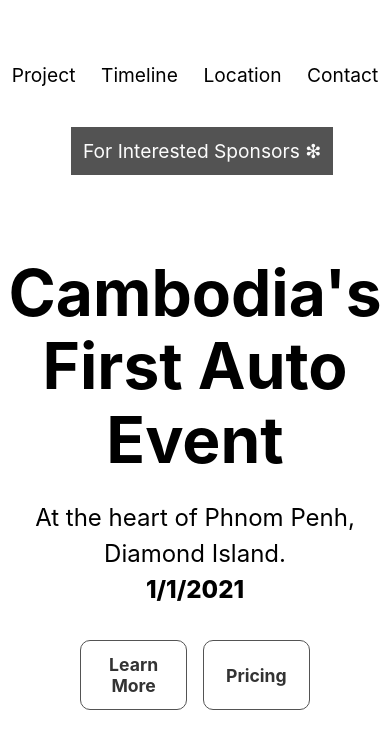
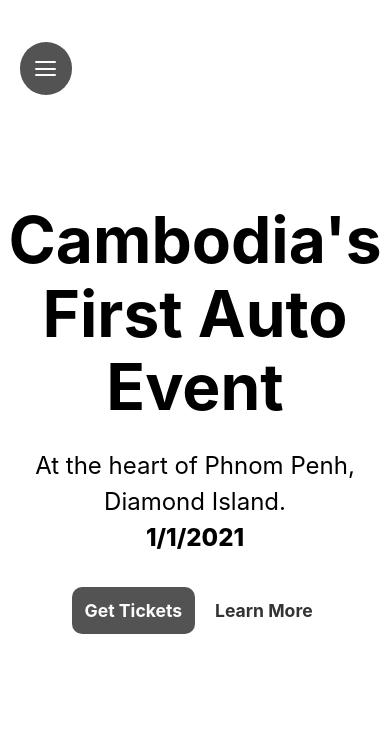
Before and after one commit to masayaShinoda/phnom-penh-car-show-site, a Next.js app: page / in a window 390 px wide. Shown: the top 748 px of the page. Built offline with nearby package versions, Linux system fonts and the light colour scheme.

Commit message:
homepage update

```diff
--- /dev/null
+++ b/components/frontpage.js
@@ -0,0 +1,29 @@
+import styles from '../styles/Frontpage.module.css'
+
+export default function Frontpage() {
+    return (
+        <main className={styles.main}>
+        <h1 className={styles.title}>
+          Cambodia's First Auto Event
+        </h1>
+
+        <p className={styles.description}>
+          At the heart of Phnom Penh, Diamond Island.
+          <br></br>
+          <span style={{ fontWeight: `800`}}>
+            1/1/2021
+          </span>
+        </p>
+        <div style={{display: `flex`, justifyContent: `center`}}>
+          <a href="/" id={styles.ticketBtn} className={styles.card} style={{display: `flex`, justifyContent: `center`, alignItems: `center`,  textAlign: `center`, padding: `0.8rem`, margin: `0.45rem`, flexBasis: `auto`}}>
+            <h3 style={{ margin: `0`, fontSize: `1.1rem` }}>Get Tickets</h3>
+          </a>
+          <a href="/" id="learnMoreBtn" className={styles.card} style={{display: `flex`, justifyContent: `center`, alignItems: `center`,  textAlign: `center`, padding: `0.8rem`, margin: `0.45rem 0`, flexBasis: `auto`, border: 0}}>
+            <h3 style={{ margin: `0`, fontSize: `1.1rem` }}>Learn More</h3>
+          </a>
+
+        </div>
+
+      </main>
+    )
+}
--- a/components/nav.js
+++ b/components/nav.js
@@ -1,15 +1,35 @@
 import styles from "../styles/Nav.module.css"
 
 export default function Nav() {
+    function openNav() {
+        document.getElementById("nav").style.display = "block"
+        document.getElementById("openNavBtn").style.display = "none"
+        document.getElementById("closeNavBtn").style.display = "block"
+    }
+    function closeNav() {
+        document.getElementById("nav").style.display = "none"
+        document.getElementById("closeNavBtn").style.display = "none"
+        document.getElementById("openNavBtn").style.display = "block"
+
+    }
     return (
         <>
-            <nav className={styles.Nav}>
+            <button id="openNavBtn" onClick={openNav} className={styles.openNavBtn}>
+                <span></span>
+                <span></span>
+                <span></span>
+            </button>
+            <button id="closeNavBtn" onClick={closeNav} className={styles.closeNavBtn} style={{display: `none`}}>
+                <span></span>
+                <span></span>
+            </button>
+            <nav id="nav" className={styles.Nav}>
                 <a href="/">Project</a>
                 <a href="/">Timeline</a>
                 <a href="/">Location</a>
                 <a href="/">Contact</a>
+                <a href="/" className={styles.ForSponsorBtn}>For Interested Sponsors &#x2747;</a>
             </nav>
-            <a href="/" className={styles.ForSponsorBtn}>For Interested Sponsors &#x2747;</a>
         </>
 
     )
--- a/pages/index.js
+++ b/pages/index.js
@@ -1,4 +1,5 @@
 import Head from 'next/head'
+import Frontpage from "../components/frontpage"
 import Nav from "../components/nav.js"
 import styles from '../styles/Home.module.css'
 
@@ -10,29 +11,8 @@ export default function Home() {
         <link rel="icon" href="/favicon.ico" />
       </Head>
       <Nav></Nav>
-      <main className={styles.main} style={{ marginTop: `12.5vh` }}>
-        <h1 className={styles.title}>
-          Cambodia's First Auto Event
-        </h1>
+      <Frontpage></Frontpage>
 
-        <p className={styles.description}>
-          At the heart of Phnom Penh, Diamond Island.
-          <br></br>
-          <span style={{ fontWeight: `800`}}>
-            1/1/2021
-          </span>
-        </p>
-        <div style={{display: `flex`}}>
-          <a href="/" className={styles.card} style={{display: `flex`, justifyContent: `center`, alignItems: `center`,  textAlign: `center`, padding: `0.8rem`, margin: `0.5rem`}}>
-            <h3 style={{ margin: `0`, fontSize: `1.1rem` }}>Learn More</h3>
-          </a>
-          <a href="/" className={styles.card} style={{display: `flex`, justifyContent: `center`, alignItems: `center`,  textAlign: `center`, padding: `0.8rem`, margin: `0.5rem`}}>
-            <h3 style={{ margin: `0`, fontSize: `1.1rem` }}>Pricing</h3>
-          </a>
-
-        </div>
-
-      </main>
 
 
     </div>
--- /dev/null
+++ b/styles/Frontpage.module.css
@@ -0,0 +1,71 @@
+.title a {
+  color: #535353;
+  text-decoration: none;
+}
+
+.title a:hover,
+.title a:focus,
+.title a:active {
+  text-decoration: underline;
+}
+
+.title {
+  margin: 0;
+  line-height: 1.15;
+  font-size: 4rem;
+}
+
+.title,
+.description {
+  text-align: center;
+}
+
+.description {
+  line-height: 1.5;
+  font-size: 1.5rem;
+}
+
+.card {
+  margin: 1rem;
+  -ms-flex-preferred-size: 45%;
+      flex-basis: 45%;
+  padding: 1.5rem;
+  text-align: left;
+  color: inherit;
+  text-decoration: none;
+  border: 1px solid #eaeaea;
+  color: #333;
+  border-color: #535353;
+  border-radius: 10px;
+  -webkit-transition: color 0.2s ease-in-out, border-color 0.2s ease-in-out;
+  transition: color 0.2s ease-in-out, border-color 0.2s ease-in-out;
+}
+
+.card h3 {
+  margin: 0 0 1rem 0;
+  font-size: 1.5rem;
+}
+
+.card p {
+  margin: 0;
+  font-size: 1.25rem;
+  line-height: 1.5;
+}
+
+#ticketBtn {
+  color: #fcfcfc;
+  background: #535353;
+  -webkit-transition: .2s ease-in-out;
+  transition: .2s ease-in-out;
+  border: 0;
+}
+
+#ticketBtn:hover {
+  background: #dbdbdb;
+  border: 0;
+}
+
+#ticketBtn:hover h3 {
+  color: #333;
+}
+/*# sourceMappingURL=Frontpage.module.css.map */
--- /dev/null
+++ b/styles/Frontpage.module.scss
@@ -0,0 +1,74 @@
+
+.title a {
+    color: #535353;
+    text-decoration: none;
+  }
+
+  .title a:hover,
+  .title a:focus,
+  .title a:active {
+    text-decoration: underline;
+  }
+
+  .title {
+    margin: 0;
+    line-height: 1.15;
+    font-size: 4rem;
+  }
+
+  .title,
+  .description {
+    text-align: center;
+  }
+
+  .description {
+    line-height: 1.5;
+    font-size: 1.5rem;
+  }
+
+.card {
+    margin: 1rem;
+    flex-basis: 45%;
+    padding: 1.5rem;
+    text-align: left;
+    color: inherit;
+    text-decoration: none;
+    border: 1px solid #eaeaea;
+    color: #333;
+    border-color: #535353;
+    border-radius: 10px;
+    transition: color 0.2s ease-in-out, border-color 0.2s ease-in-out;
+  }
+
+//   .card:hover,
+//   .card:focus,
+//   .card:active {
+//     // background: #535353;
+//     // color: #eaeaea;
+//     /* border-color: #535353; */
+//   }
+
+  .card h3 {
+    margin: 0 0 1rem 0;
+    font-size: 1.5rem;
+  }
+
+  .card p {
+    margin: 0;
+    font-size: 1.25rem;
+    line-height: 1.5;
+  }
+
+  #ticketBtn {
+    color: #fcfcfc;
+    background: #535353;
+    transition: .2s ease-in-out;
+    border: 0;
+  }
+  #ticketBtn:hover {
+    background: #dbdbdb;
+    border: 0;
+    h3 {
+      color: #333;
+    }
+  }
--- a/styles/Home.module.css
+++ b/styles/Home.module.css
@@ -1,15 +1,6 @@
 .container {
   min-height: 100vh;
   padding: 0 0.5rem;
-  display: flex;
-  flex-direction: column;
-  justify-content: center;
-  align-items: center;
-}
-
-.main {
-  padding: 5rem 0;
-  flex: 1;
   display: flex;
   flex-direction: column;
   justify-content: center;
@@ -35,32 +26,6 @@
   align-items: center;
 }
 
-.title a {
-  color: #535353;
-  text-decoration: none;
-}
-
-.title a:hover,
-.title a:focus,
-.title a:active {
-  text-decoration: underline;
-}
-
-.title {
-  margin: 0;
-  line-height: 1.15;
-  font-size: 4rem;
-}
-
-.title,
-.description {
-  text-align: center;
-}
-
-.description {
-  line-height: 1.5;
-  font-size: 1.5rem;
-}
 
 .code {
   background: #fafafa;
@@ -80,38 +45,7 @@
   margin-top: 3rem;
 }
 
-.card {
-  margin: 1rem;
-  flex-basis: 45%;
-  padding: 1.5rem;
-  text-align: left;
-  color: inherit;
-  text-decoration: none;
-  border: 1px solid #eaeaea;
-  color: #333;
-  border-color: #535353;
-  border-radius: 10px;
-  transition: color 0.2s ease-in-out, border-color 0.2s ease-in-out;
-}
 
-.card:hover,
-.card:focus,
-.card:active {
-  background: #535353;
-  color: #eaeaea;
-  /* border-color: #535353; */
-}
-
-.card h3 {
-  margin: 0 0 1rem 0;
-  font-size: 1.5rem;
-}
-
-.card p {
-  margin: 0;
-  font-size: 1.25rem;
-  line-height: 1.5;
-}
 
 .logo {
   height: 1em;
--- a/styles/Nav.module.css
+++ b/styles/Nav.module.css
@@ -1,3 +1,7 @@
+.openNavBtn, .closeNavBtn {
+  display: none;
+}
+
 .Nav {
   position: fixed;
   top: 7.5vh;
@@ -5,19 +9,19 @@
 }
 
 .Nav a {
-  font-size: 1.2rem;
-  margin: 0 0.8rem;
+  font-size: 1.1rem;
+  margin: 0 0.5rem;
 }
 
 .ForSponsorBtn {
-  position: fixed;
-  top: 15vh;
-  right: 10vw;
-  font-size: 1.2rem;
-  margin: 0 1.1rem;
+  display: inline-block;
+  width: -webkit-fit-content;
+  width: -moz-fit-content;
+  width: fit-content;
+  font-size: 1.1rem;
   background: #535353;
   color: #fcfcfc;
-  padding: 0.75rem;
+  padding: 0.5rem 0.8rem;
   -webkit-transition: .2s ease-in-out;
   transition: .2s ease-in-out;
 }
@@ -27,11 +31,60 @@
   color: #333;
 }
 
+@media (max-width: 1023px) {
+  .Nav {
+    right: 5vw;
+  }
+}
+
 @media (max-width: 480px) {
+  .openNavBtn, .closeNavBtn {
+    display: block;
+    position: fixed;
+    top: 5vh;
+    left: 5vw;
+    color: #fcfcfc;
+    font-size: 1.2rem;
+    width: 6.25vmax;
+    height: 6.25vmax;
+    border-radius: 100%;
+    background: #535353;
+    border: 0;
+  }
+  .openNavBtn span, .closeNavBtn span {
+    display: block;
+    margin: 10% auto;
+    width: 2.5vmax;
+    height: 0.25vmax;
+    border-radius: 0.25vmax;
+    background: #fcfcfc;
+  }
+  .closeNavBtn {
+    display: -webkit-box;
+    display: -ms-flexbox;
+    display: flex;
+    -webkit-box-orient: vertical;
+    -webkit-box-direction: normal;
+        -ms-flex-direction: column;
+            flex-direction: column;
+  }
+  .closeNavBtn span {
+    display: block;
+    margin: 0 auto;
+    width: 2.5vmax;
+    height: 0.25vmax;
+    -webkit-transform: rotate(45deg);
+            transform: rotate(45deg);
+  }
+  .closeNavBtn span:nth-of-type(2n) {
+    background: #fcfcfc;
+    -webkit-transform: translateY(-0.25vmax) rotate(135deg);
+            transform: translateY(-0.25vmax) rotate(135deg);
+  }
   .Nav {
-    position: relative;
-    right: 0;
-    left: 0;
+    display: none;
+    margin-top: 5vh;
+    margin-left: 5vw;
   }
 }
 /*# sourceMappingURL=Nav.module.css.map */
--- a/styles/Nav.module.scss
+++ b/styles/Nav.module.scss
@@ -1,23 +1,28 @@
 @import "./_variables.scss";
 
+//hide navBtn on desktop by default
+.openNavBtn, .closeNavBtn {
+    display: none;
+}
 .Nav {
     position: fixed;
     top: 7.5vh;
     right: 10vw;
     a {
-        font-size: 1.2rem;
-        margin: 0 0.8rem;
+        font-size: 1.1rem;
+        margin: 0 0.5rem;
     }
 }
 .ForSponsorBtn {
-    position: fixed;
-    top: 15vh;
-    right: 10vw;
-    font-size: 1.2rem;
-    margin: 0 1.1rem;
+    // position: fixed;
+    display: inline-block;
+    width: fit-content;
+
+    font-size: 1.1rem;
+    // margin: 0.8rem 0;
     background: #535353;
     color: #fcfcfc;
-    padding: 0.75rem;
+    padding: 0.5rem 0.8rem;
     transition: .2s ease-in-out;
 
 }
@@ -25,11 +30,56 @@
     background: #dbdbdb;
     color: #333;
 }
+@media (max-width: $tablet-bp) {
+    // .openNavBtn, .closeNavBtn {
+    //     display: block;
+    // }
+    .Nav {
+        right: 5vw;
+    }
+}
 @media (max-width: $mobile-bp) {
+    .openNavBtn, .closeNavBtn {
+        display: block;
+        position: fixed;
+        top: 5vh;
+        left: 5vw;
+        color: #fcfcfc;
+        font-size: 1.2rem;
+        width: 6.25vmax;
+        height: 6.25vmax;
+        border-radius: 100%;
+        background: #535353;
+        border: 0;
+        span {
+            display: block;
+            margin: 10% auto;
+            width: 2.5vmax;
+            height: 0.25vmax;
+            border-radius: 0.25vmax;
+            background: #fcfcfc;
+        }
+    }
+    .closeNavBtn {
+        display: flex;
+        flex-direction: column;
+        span {
+            display: block;
+            margin: 0 auto;
+            width: 2.5vmax;
+            height: 0.25vmax;
+            transform:  rotate(45deg);
+
+        }
+        span:nth-of-type(2n) {
+            background: #fcfcfc;
+            transform: translateY(-0.25vmax) rotate(135deg);
+
+        }
+    }
     .Nav {
-        position: relative;
-        right: 0;
-        left: 0;
+        display: none;
+        margin-top: 5vh;
+        margin-left: 5vw;
     }
-
 }
```
Also changed, not shown: components/logo.js (+4 -4 lines), 2 other files (tests, documents, lock files or other folders).
